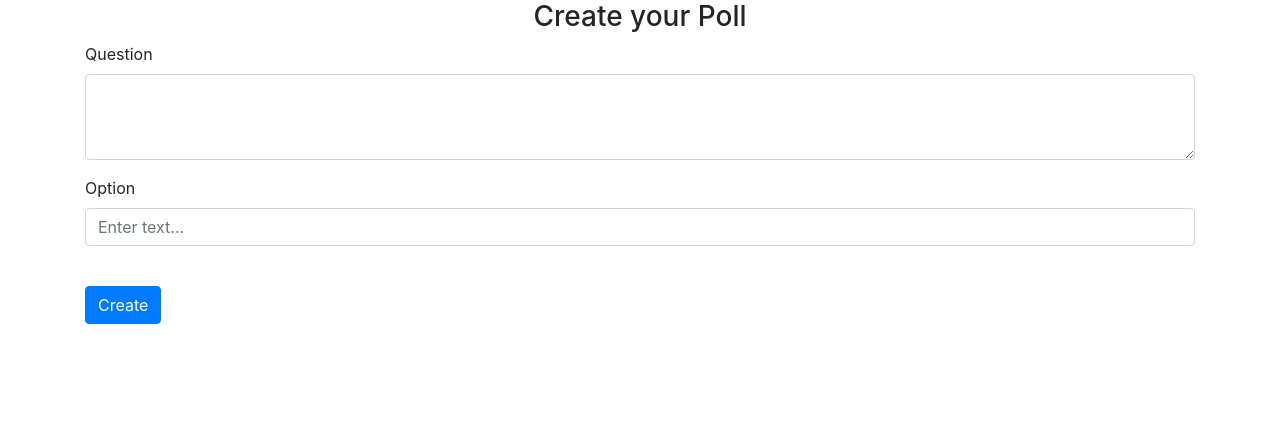
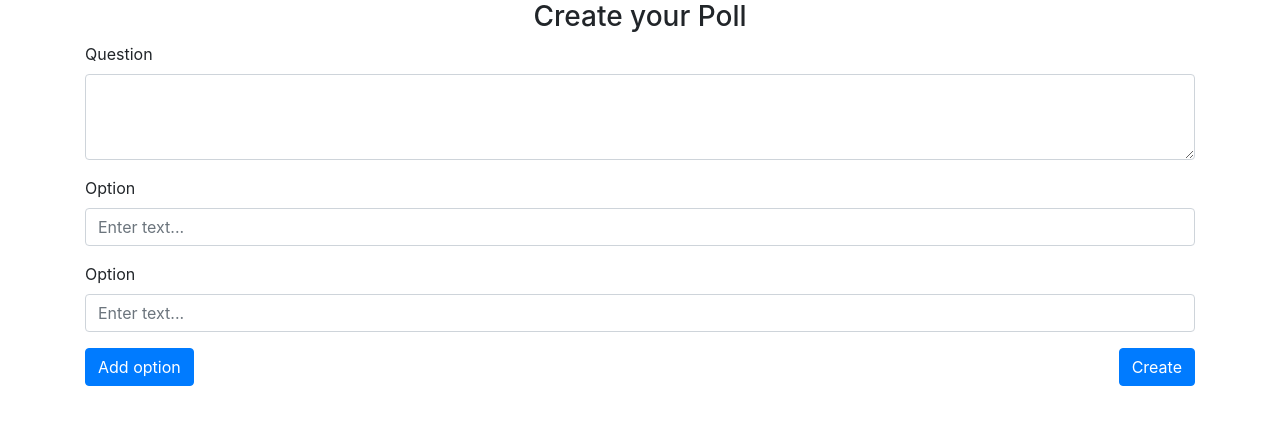
Before and after one commit to GarrettOHara/WebApplication, a Flask app: page /create_poll in a window 1280 px wide. Shown: the part 80-505 px from the top of the page. Run offline with Flask 2, Linux system fonts and the light colour scheme; some libraries are stand-ins or nearby versions.

Commit message:
updated buttons on create poll page

```diff
--- a/Templates/create_poll.html
+++ b/Templates/create_poll.html
@@ -4,15 +4,22 @@
 <form method="POST">
     <h3 align="center">Create your Poll</h3>
     <div class="form-group">
-        <label for="Question">Question</label>
-        <textarea class="form-control" id="Question" rows="3"></textarea>
+        <label for="question">Question</label>
+        <textarea class="form-control" id="question" name="question" rows="3"></textarea>
     </div>
     <div class="form-group">
-        <label for="Answer">Option</label>
-        <input type="text" class="form-control" id="question_text" name="question_text" placeholder="Enter text..." />
+        <label for="option">Option</label>
+        <input type="text" class="form-control" id="option" name="option" placeholder="Enter text..." />
     </div>
-    <br />
-    <button type="submit" class="btn btn-primary">Create</button>
+    <div class="form-group">
+        <label for="option">Option</label>
+        <input type="text" class="form-control" id="option1" name="option1" placeholder="Enter text..." />
+    </div>
+
+
+    <button type="button" class="btn btn-primary pull-left">Add option</button>
+    <button type="submit" class="btn btn-primary pull-right">Create</button>
+
 </form>
 
 {% endblock %}
--- a/Website/routes.py
+++ b/Website/routes.py
@@ -11,14 +11,21 @@ def create_poll():
     if request.method == 'POST':
         question = request.form.get('question')
         option = request.form.get('option')
-        print("Question: {} \n Option: {}".format(question,option))
 
-        if len(question) < 10:
-            flash("Your question is too short!", category="error")
-        elif len(option) < 1:
-            flash("Please enter text for option", category="error ")
+        if question == None:
+            flash("Please enter a question", category="error")
+        elif option is None:
+            flash("Please enter a response", category="error")
         else:
-            print("Add data to database")
+            print("Question: {} \nOption: {}".format(question,option))
+
+            if len(question) < 1:
+                flash("Your question is too short!", category="error")
+            elif len(option) < 1:
+                flash("Please enter text for option", category="error")
+            else:
+                flash("Poll Created!", category="success")
+                # Add data to database
 
     return render_template("create_poll.html")
 
```
